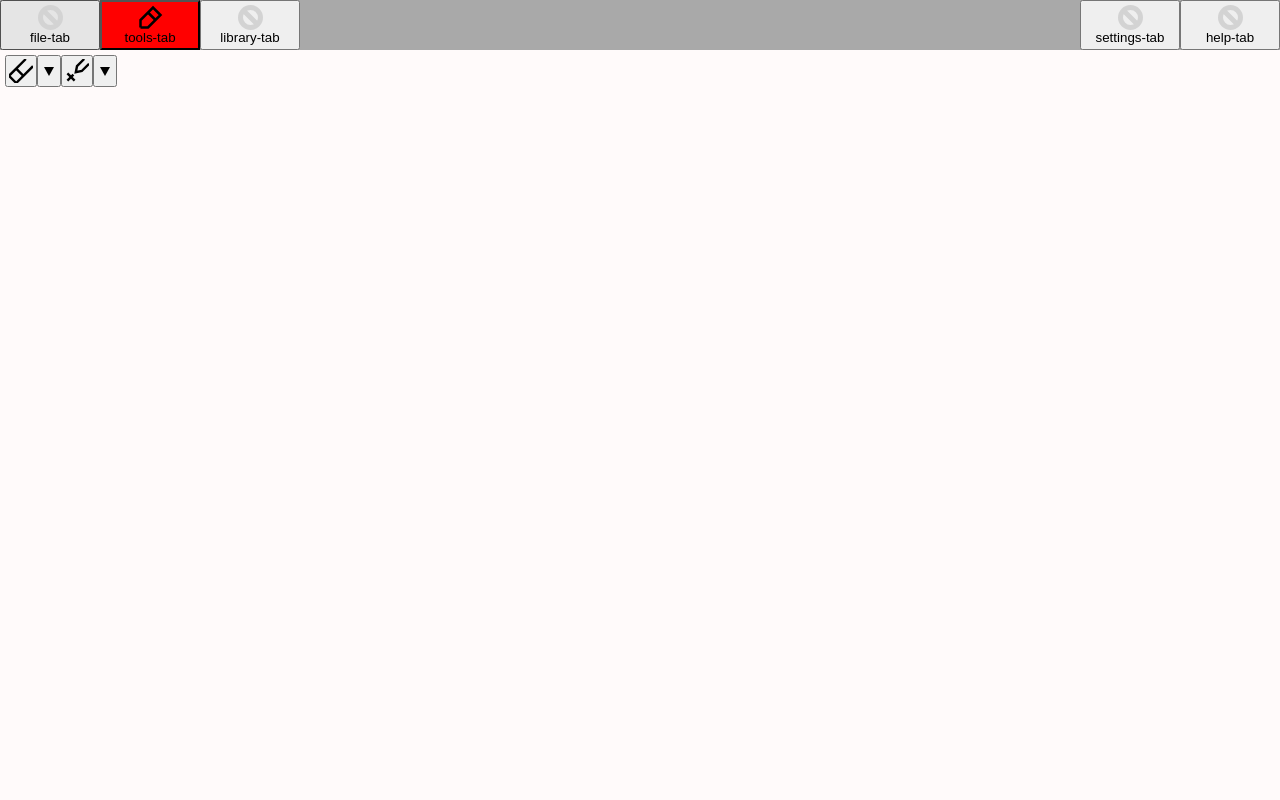
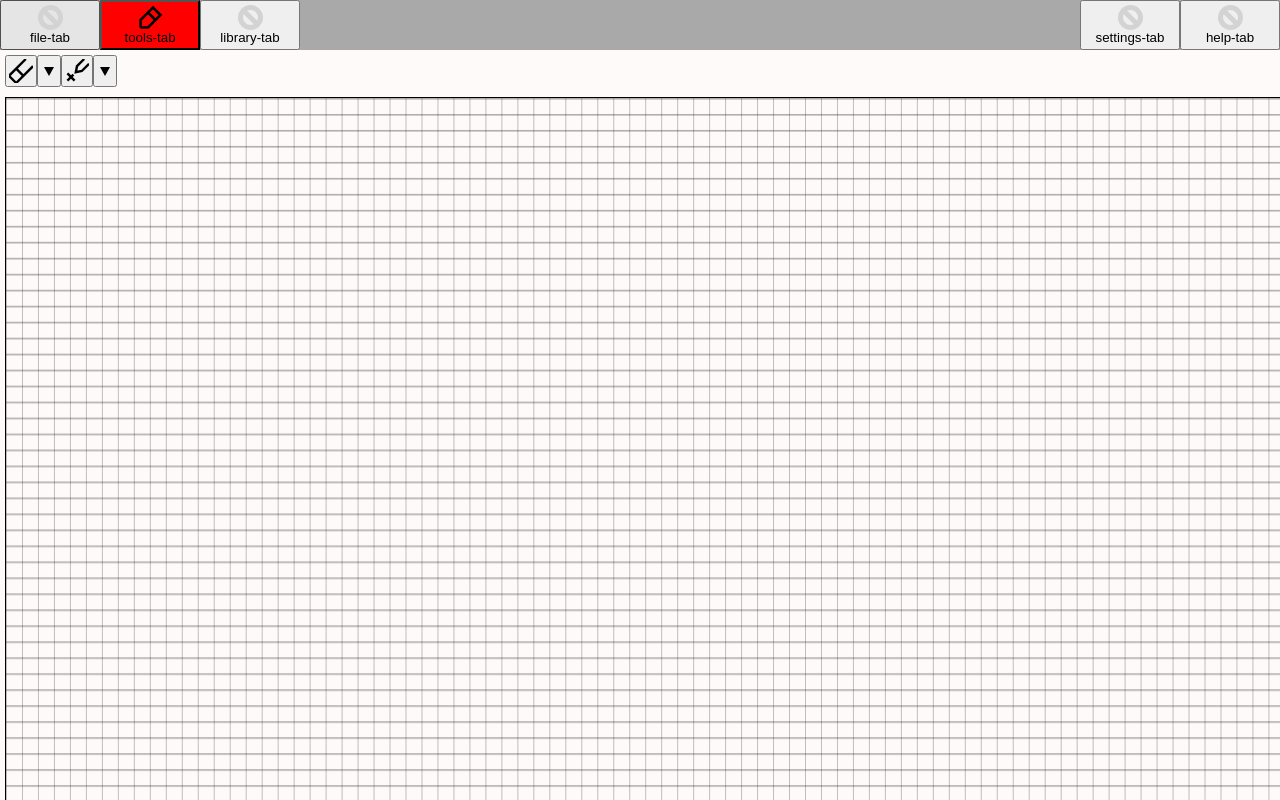
Before and after one commit to stitchotw/stitch, a plain HTML site: page index.html in a window 1280 px wide. Drawn offline with Linux system fonts and the light colour scheme.

Commit message:
Pattern view added

```diff
--- a/index.html
+++ b/index.html
@@ -9,6 +9,7 @@
       <link rel='stylesheet' type='text/css' media='screen' href='style/tab.css' />
       <link rel='stylesheet' type='text/css' media='screen' href='style/toolbar.css' />
       <link rel='stylesheet' type='text/css' media='screen' href='style/accordion.css' />
+      <link rel='stylesheet' type='text/css' media='screen' href='style/pattern.css' />
       <link rel='stylesheet' type='text/css' media='screen' href='style/app.css' />
       <script type='module' src='script/setup.mjs' defer > </script>
    </head>
@@ -126,5 +127,16 @@
       <div id='library-tab-content' class='navigation-tab-content hidden'>Library not implemented yet</div>
       <div id='settings-tab-content' class='navigation-tab-content hidden'>Settings not implemented yet</div>
       <div id='help-tab-content' class='navigation-tab-content hidden'>Help not implemented yet</div>
+      <div id='pattern-container'>
+         <svg id='pattern' viewBox='0 0 100 100' >
+            <defs>
+               <pattern id='pixel-grid' x='0' y='0' width='1' height='1' patternUnits='userSpaceOnUse'>
+                  <line x1='0' y1='0' x2='2' y2='0' style='stroke:black;opacity:30%;stroke-width:0.2' />
+                  <line x1='0' y1='0' x2='0' y2='2' style='stroke:black;opacity:30%;stroke-width:0.1' />
+               </pattern>
+            </defs>
+            <rect x='0' y='0' width='100' height='100' stroke='none' fill='url(#pixel-grid)' />
+         </svg>
+      </div>
    </body>
 </html>
--- a/style/app.css
+++ b/style/app.css
@@ -13,6 +13,12 @@ body {
     padding: 0;
     margin: 0;
     background-color: var(--background-color);
+    /*
+    display: flex;
+    flex-direction: column;
+    */
+    display: grid;
+    grid-template-rows: auto auto 1fr;
 }
 
 /* Prevents clicking event on text/image */
--- /dev/null
+++ b/style/pattern.css
@@ -0,0 +1,10 @@
+#pattern-container {
+    overflow: auto;
+}
+
+#pattern {
+    width: 1600;
+    height: 1600;
+    border: 1px solid;
+    margin: 5px;
+}
```
